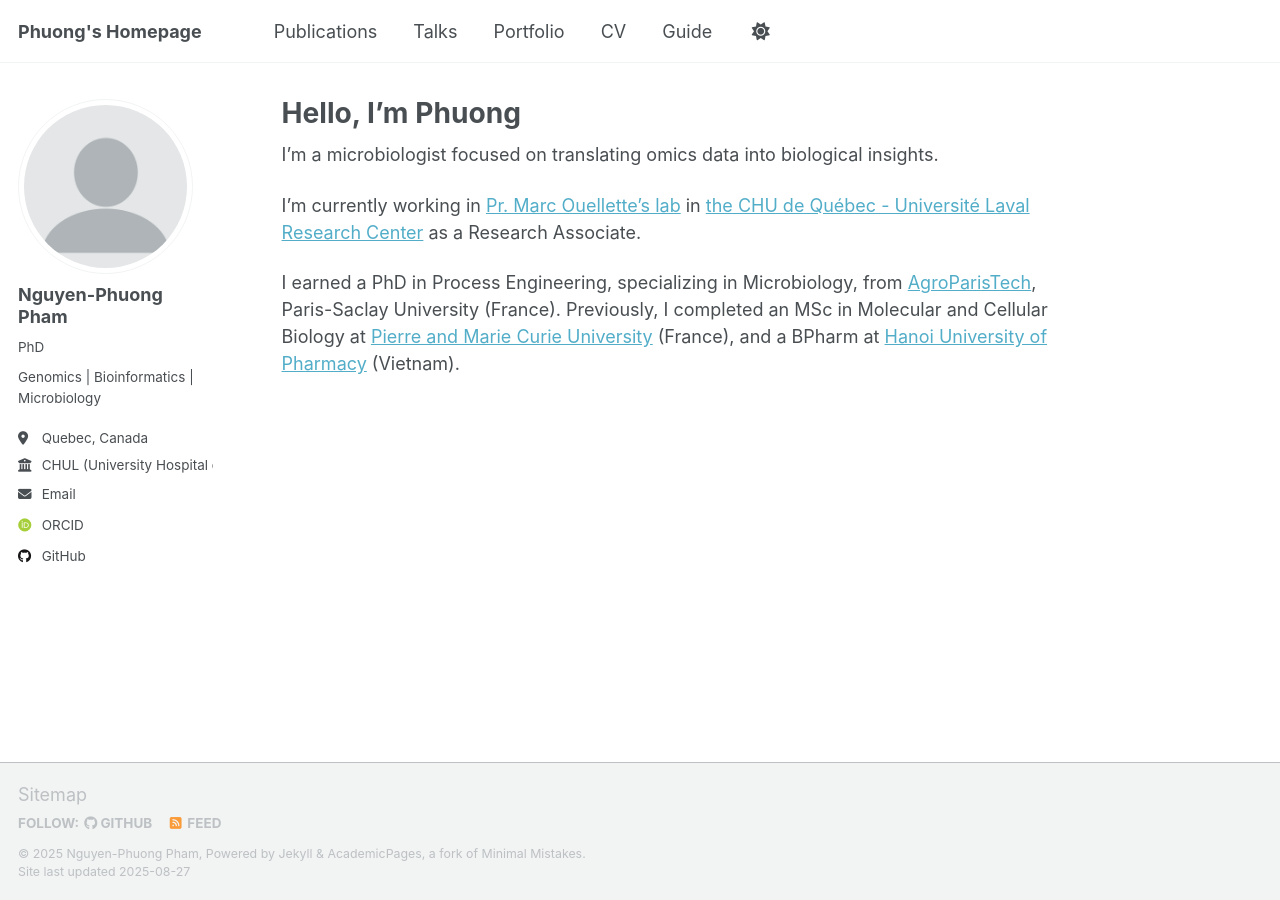
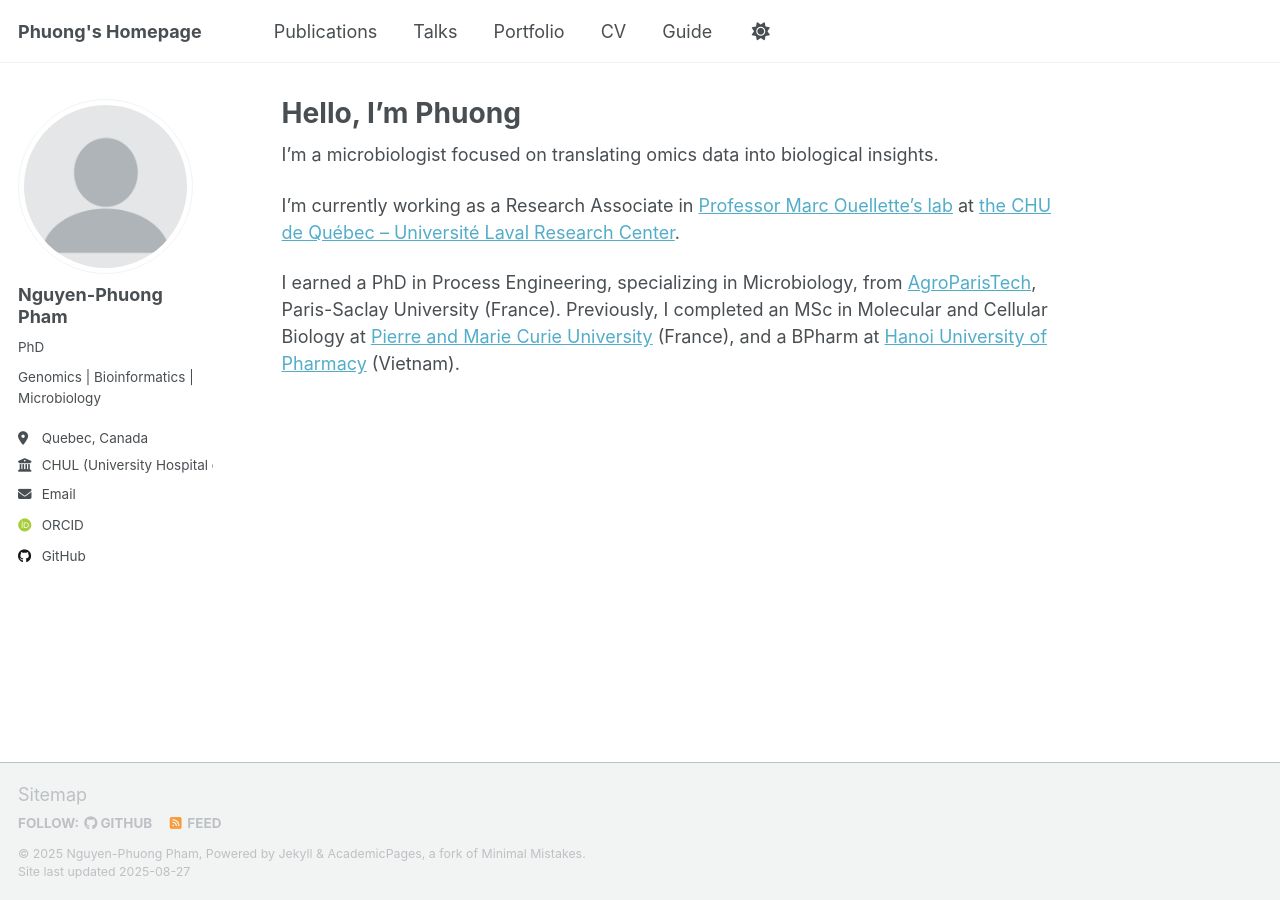
Before and after one commit to phng3001/phng3001.github.io, a Jekyll site: the page built from _pages/about.md, in a window 1280 px wide. Built offline with Jekyll 4.4.1, drawn with Linux system fonts in a browser that asks for light colours; some web fonts are replaced; a script that is not in the unit is left out.

Commit message:
DESKTOP-7D8VL18

```diff
--- a/_pages/about.md
+++ b/_pages/about.md
@@ -10,6 +10,6 @@ redirect_from:
 
 I'm a microbiologist focused on translating omics data into biological insights.
 
-I'm currently working in [Pr. Marc Ouellette's lab](https://www.crchudequebec.ulaval.ca/en/researcher/marc-ouellette/) in [the CHU de Québec - Université Laval Research Center](https://www.crchudequebec.ulaval.ca/en/) as a Research Associate.
+I'm currently working as a Research Associate in [Professor Marc Ouellette’s lab](https://www.crchudequebec.ulaval.ca/en/researcher/marc-ouellette/) at [the CHU de Québec – Université Laval Research Center](https://www.crchudequebec.ulaval.ca/en/).
 
 I earned a PhD in Process Engineering, specializing in Microbiology, from [AgroParisTech](https://www.agroparistech.fr/en), Paris-Saclay University (France). Previously, I completed an MSc in Molecular and Cellular Biology at [Pierre and Marie Curie University](https://www.sorbonne-universite.fr/en) (France), and a BPharm at [Hanoi University of Pharmacy](https://www.hup.edu.vn/en) (Vietnam).
```
